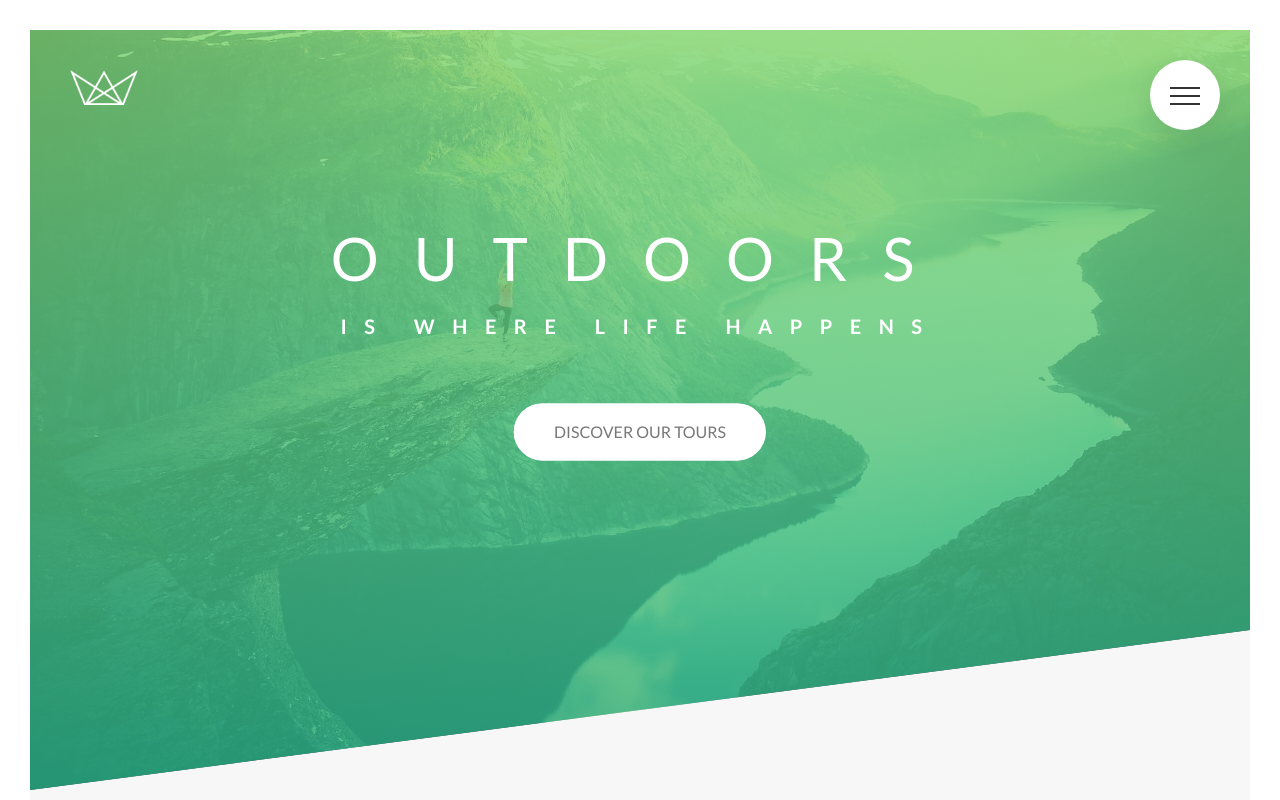
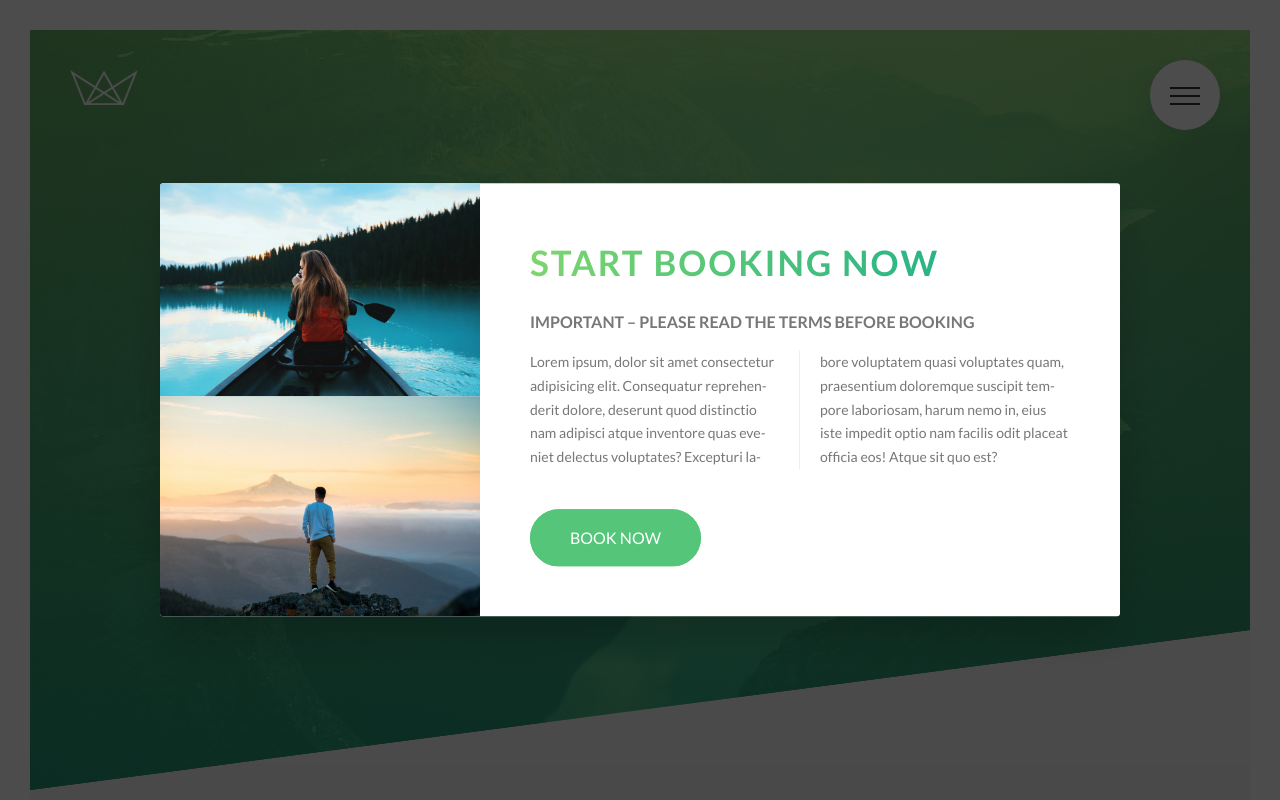
Before and after one commit to itodddev/natours, a website: page index.html in a window 1280 px wide. Shown: the top 800 px of the page. Drawn offline with Linux system fonts and the light colour scheme.

Commit message:
Popup Part 1

```diff
--- a/index.html
+++ b/index.html
@@ -270,7 +270,7 @@
                     <div class="card__price-only">Only</div>
                     <div class="card__price-value">$897</div>
                   </div>
-                  <a href="#" class="btn btn--white">Book now!</a>
+                  <a href="#popup" class="btn btn--white">Book now!</a>
                 </div>
               </div>
             </div>
@@ -468,6 +468,32 @@
         </div>
       </div>
     </footer>
+
+    <div id="popup" class="popup">
+      <div class="popup__content">
+        <div class="popup__left">
+          <img src="img/nat-8.jpg" alt="Tour Photo" class="popup__img" />
+          <img src="img/nat-9.jpg" alt="Tour Photo" class="popup__img" />
+        </div>
+        <div class="popup__right">
+          <h2 class="heading-secondary u-margin-bottom-small">
+            Start booking now
+          </h2>
+          <h3 class="heading-tertiary u-margin-bottom-small">
+            Important &ndash; Please read the terms before booking
+          </h3>
+          <p class="popup__text">
+            Lorem ipsum, dolor sit amet consectetur adipisicing elit.
+            Consequatur reprehenderit dolore, deserunt quod distinctio nam
+            adipisci atque inventore quas eveniet delectus voluptates? Excepturi
+            labore voluptatem quasi voluptates quam, praesentium doloremque
+            suscipit tempore laboriosam, harum nemo in, eius iste impedit optio
+            nam facilis odit placeat officia eos! Atque sit quo est?
+          </p>
+          <a href="#" class="btn btn--green">Book now</a>
+        </div>
+      </div>
+    </div>
     <!--
     <section class="grid-test">
       <div class="row">
--- /dev/null
+++ b/sass/components/_popup.scss
@@ -0,0 +1,50 @@
+.popup {
+  height: 100vh;
+  width: 100vw;
+  background-color: rgba($color-black, 0.7);
+  position: fixed;
+  top: 0;
+  left: 0;
+  z-index: 5000;
+
+  &__content {
+    @include center-vert-horz;
+    width: 75%;
+    background-color: $color-white;
+    border-radius: 3px;
+    box-shadow: 0 2rem 4rem rgba($color-black, 0.2);
+    display: table; // parent of table cells
+    overflow: hidden; // prevents the images from covering up border-radius
+  }
+
+  &__left {
+    width: 33.333333%;
+    display: table-cell; // makes both sides have identical height
+  }
+
+  &__right {
+    width: 66.6666667%;
+    display: table-cell;
+    vertical-align: middle; // aligns content in right cell vertically
+    padding: 3rem 5rem;
+  }
+
+  &__img {
+    display: block;
+    width: 100%;
+  }
+
+  &__text {
+    font-size: 1.4rem;
+    margin-bottom: 4rem;
+
+    column-count: 2; // new feature creates text into columns
+    column-gap: 4rem;
+    column-rule: 1px solid $color-grey-light-2; // vertical line between columns
+
+    -moz-hyphens: auto;
+    -ms-hyphens: auto;
+    -webkit-hyphens: auto;
+    hyphens: auto; // auto add hyphens in text need <html lang="en">
+  }
+}
--- a/sass/main.scss
+++ b/sass/main.scss
@@ -14,6 +14,7 @@
 @import "components/story";
 @import "components/bg-video";
 @import "components/form";
+@import "components/popup";
 
 @import "layout/navigation";
 @import "layout/grid";
```
Also changed, not shown: css/style.css.
